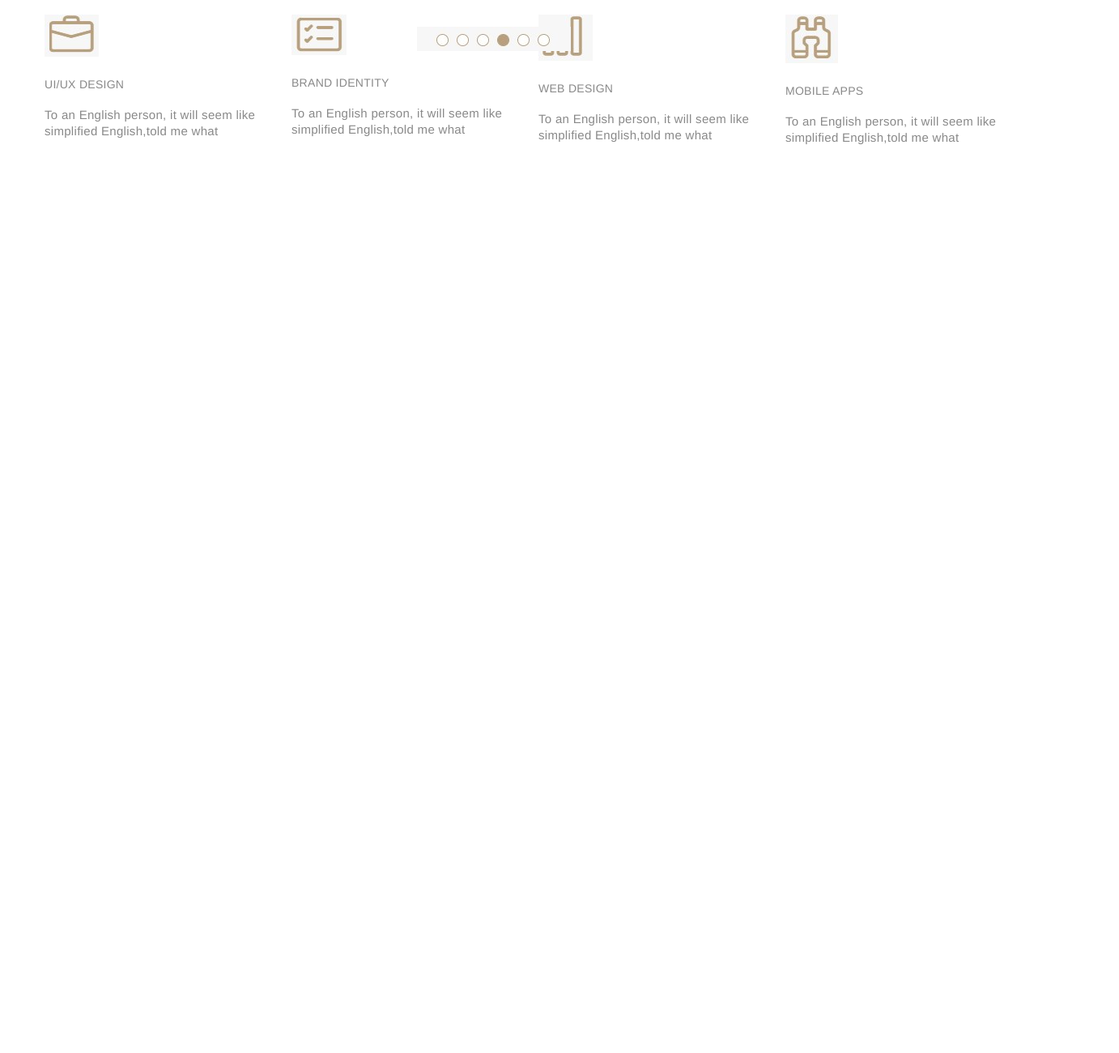
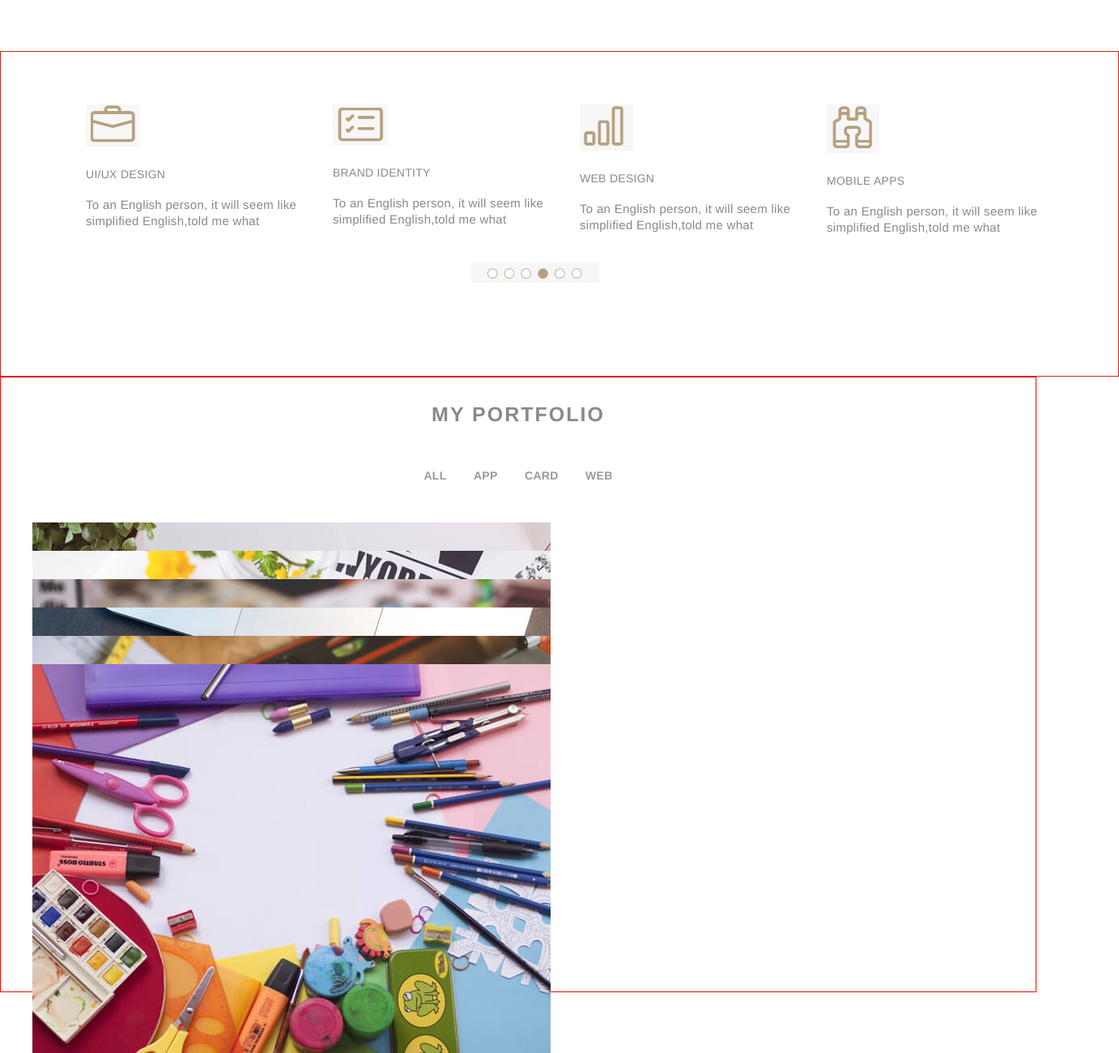
Before and after one commit to NamigRustamov/WebFundamentals, a plain HTML site: page Portfolio-Project/index.html in a window 1280 px wide. Shown: the part 1459-2759 px from the top of the page at 81% size, 1382 px wide, since content can reach past the window. Drawn offline with Linux system fonts and the light colour scheme.

Commit message:
Portfolio-Project

```diff
--- a/Portfolio-Project/index.html
+++ b/Portfolio-Project/index.html
@@ -155,8 +155,8 @@
                 <div class="col-12">
                     <div class="services-content">
                         <div class="services-content-items ">
-                            <span><img src="./Photos/img.jpg" alt=""></span>
-
+                            <span><img src="./Photos/img.jpg" alt="">
+                            </span>
                         </div>
                     </div>
                 </div>
@@ -165,6 +165,54 @@
     </section>
 
     <!-- services section end -->
+
+    <!-- section portfolio start -->
+
+    <section id="portfolio">
+        <div class="container">
+            <div class="portfolio-row">
+                <div class="col-12">
+                    <div class="portfolio-heading">
+                        <h2>My Portfolio</h2>
+                    </div>
+                </div>
+            <div class="portfolio-row">
+                <div class="col-12">
+                    <ul id="portfolio-filters">
+                        <li>All</li>
+                        <li>App</li>
+                        <li>Card</li>
+                        <li>Web</li>
+                    </ul>
+                </div>
+            <div class="portfolio-row">
+                <div class="col-12">
+                    <div class="portfolio-container">
+                        <div class="portfolio-container-items"><img src="./Photos/portfolio-1.jpg" alt="">
+
+                        </div>
+                        <div class="portfolio-container-items"><img src="./Photos/portfolio-2.jpg" alt="">
+
+                        </div>
+                        <div class="portfolio-container-items"><img src="./Photos/portfolio-3.jpg" alt="">
+                        </div>
+                        <div class="portfolio-container-items"><img src="./Photos/portfolio-4.jpg" alt="">
+                        </div>
+                        <div class="portfolio-container-items"><img src="./Photos/portfolio-5.jpg" alt="">
+                        </div>
+                        <div class="portfolio-container-items"><img src="./Photos/portfolio-6.jpg" alt="">
+                        </div>
+                    </div>
+                </div>
+            </div>
+            </div>
+            </div>
+        </div>
+    </section>
+
+    <!-- section portfolio end -->
+
+
 </body>
 
 </html>
--- a/Portfolio-Project/style.css
+++ b/Portfolio-Project/style.css
@@ -56,7 +56,7 @@ p{
 .navbar{
    width: 100%;
    background: white;
-   position: fixed;
+   /* position: fixed; */
 
 }
 
@@ -247,22 +247,27 @@ p{
 /* shortinfo section end */
 
 /* services section start */
-.services{
-    border: 1px solid black;
+#services{
+    width: 100%;
+    border: 1px solid rgb(202, 35, 35);
     padding: 50px;
+    /* height: 250px; */
+    height: 10%;
+}
 
-}
 .services-content{
     display: grid;
     grid-template-columns: auto auto auto auto;
     gap: 20px;
     height: 30px;
     justify-content: center;
+
 }
 .services-content-items{
-    /* border: 1px solid black; */
+
     width: 100% ;
     max-height: 180px;
+
 }
 .services-content p{
     font-size: 15px;
@@ -271,15 +276,74 @@ p{
 .services-content h4{
     font-size: 14px;
 }
-.services-content-items-span img{
+.services-content-items span img{
     width: 100%;
-    height: 20px;
+    height: 25px;
     opacity: 1;
-    margin-top: 80px;
+    margin-top: 180px;
+}
+/* services section end */
+
+/* section portfolio start */
+
+#portfolio{
+    box-sizing: border-box;
+    border: 1px solid red;
+    height: 250px;
+    height: 760px;
+}
+
+.portfolio-heading{
+    max-width: 1300px;
+    height: 30px;
+    box-sizing: border-box;
+    text-align: center;
+
+}
+
+.portfolio-heading h2{
+    height: 30px;
+    font-size: 25px;
+    letter-spacing: 2px;
+    text-transform: uppercase;
+    text-align: center;
+    font-weight: 600;
 }
 
 
+.portfolio-container img{
+    display: grid;
+    grid-template-columns: auto auto auto;
+    gap: 10px;
+    object-fit: cover;
+    max-width: 100%;
+    height: auto;
+}
+.portfolio-container-items{
+
+    height: 35px;
+}
+
+#portfolio-filters li{
+    cursor: pointer;
+    display: inline;
+    padding: 10px 15px 8px 15px;
+    font-size: 14px;
+    font-weight: 600;
+    line-height: 1;
+    text-transform: uppercase;
+    color: #999999;
+    margin-bottom: 5px;
+    transition: all 0.3s ease-in-out;
+
+}
 
 
+.portfolio-row{
+    display: block;
+    text-align: center;
+    padding-top: 35px;
+}
 
-/* services section end */
+
+/* section portfolio end */
```
Also changed, not shown: Portfolio-Project/Photos/portfolio-1.jpg (added), Portfolio-Project/Photos/portfolio-2.jpg (added), Portfolio-Project/Photos/portfolio-3.jpg (added), Portfolio-Project/Photos/portfolio-4.jpg (added), Portfolio-Project/Photos/portfolio-5.jpg (added), Portfolio-Project/Photos/portfolio-6.jpg (added).
